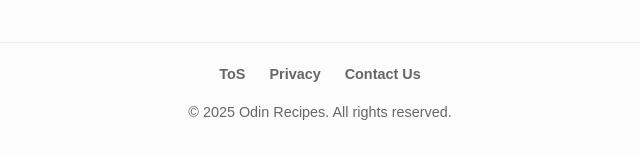
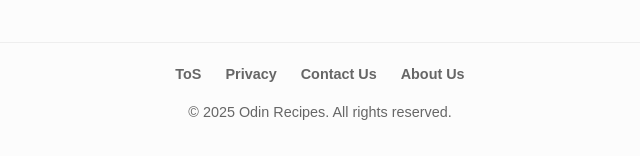
Before and after one commit to thtsdaniel/odin-recipes, a plain HTML site: page index.html in a window 1280 px wide. Shown: the part 295-451 px from the top of the page, without its empty margins (320-960 px from the left). Drawn offline with Linux system fonts and the light colour scheme.

Commit message:
Update index.html

```diff
--- a/index.html
+++ b/index.html
@@ -29,6 +29,7 @@
             <a href="legal_modals/tos.html">ToS</a>
             <a href="legal_modals/privacy.html">Privacy</a>
             <a href="legal_modals/contact.html">Contact Us</a>
+            <a href="legal_modals/about.html">About Us</a>
         </nav>
         <p>&copy; 2025 Odin Recipes. All rights reserved.</p>
     </footer>
```
